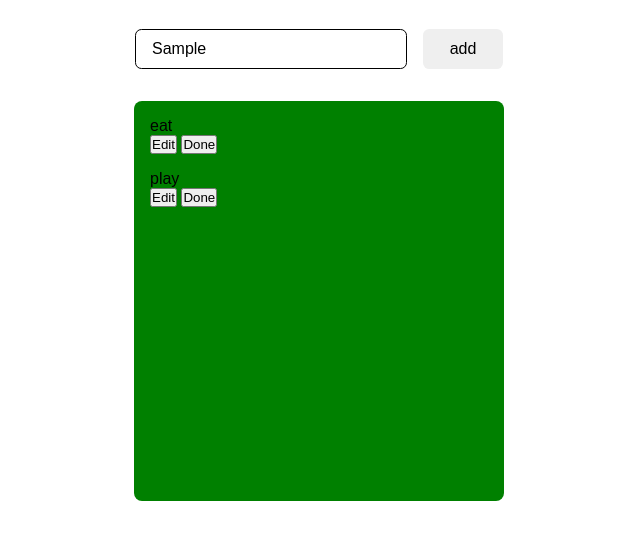
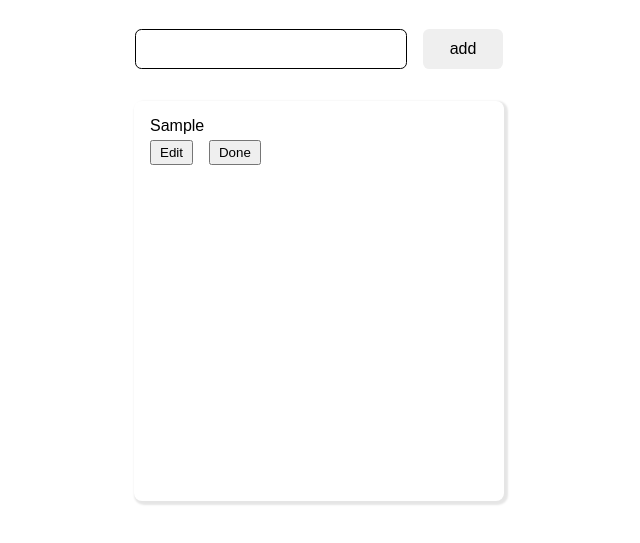
Before and after one commit to adnan-sami-007/To-Do-app, a plain HTML site: page index.html in a window 1280 px wide. Both pictures are taken after typing "Sample" into the empty fields and a click on the button "add". Shown: the part 149-692 px from the top of the page, without its empty margins (321-961 px from the left). Drawn offline with Linux system fonts and the light colour scheme.

Commit message:
added js

```diff
--- a/app.js
+++ b/app.js
@@ -0,0 +1,28 @@
+const inpBox = document.querySelector(".inpBox");
+const addBtn = document.querySelector(".addBtn");
+
+const showList = document.querySelector(".showList");
+
+addBtn.addEventListener("click", () => {
+    if(inpBox.value == '') {
+        alert("Please add task");
+    } else {
+        let task = inpBox.value;
+
+        showList.innerHTML +=
+            `<div class="taskCont">
+                <p class="task">${task}</p>
+                <div class="btnCont">
+                    <button id="editBtn" class="creBtn">Edit</button>
+                    <button id="doneBtn" class="creBtn">Done</button>
+                </div>
+            </div>`
+
+
+
+
+
+
+        inpBox.value = '';
+    }
+})
--- a/index.html
+++ b/index.html
@@ -10,28 +10,12 @@
     <div class="content">
         <h1>To-Do</h1>
         <div>
-            <input type="text">
-            <button>add</button>
+            <input type="text" class="inpBox">
+            <button class="addBtn">add</button>
         </div>
 
     </div>
-    <div class="showList">
-        <div>
-            <p>eat</p>
-            <div>
-                <button>Edit</button>
-                <button>Done</button>
-            </div>
-        </div>
-
-        <div>
-            <p>play</p>
-            <div>
-                <button>Edit</button>
-                <button>Done</button>
-            </div>
-        </div>
-    </div>
+    <div class="showList"></div>
 </body>
 <script src="app.js"></script>
 </html>
--- a/style.css
+++ b/style.css
@@ -44,7 +44,7 @@ body {
 }
 
 .showList {
-    background-color: green;
+    box-shadow: 2px 2px 2px 2px rgba(0, 0, 0, 0.1);
     width: 370px;
     min-height: 50vh;
     border-radius: 0.5rem;
@@ -53,3 +53,17 @@ body {
     flex-direction: column;
     gap: 1rem;
 }
+
+
+
+.task {
+    font-size: 1rem;
+}
+.btnCont {
+    display: flex;
+    gap: 1rem;
+    margin-top: 0.3rem;
+}
+.creBtn {
+    padding: 0.2rem 0.5rem 0.2rem 0.5rem;
+}
```
